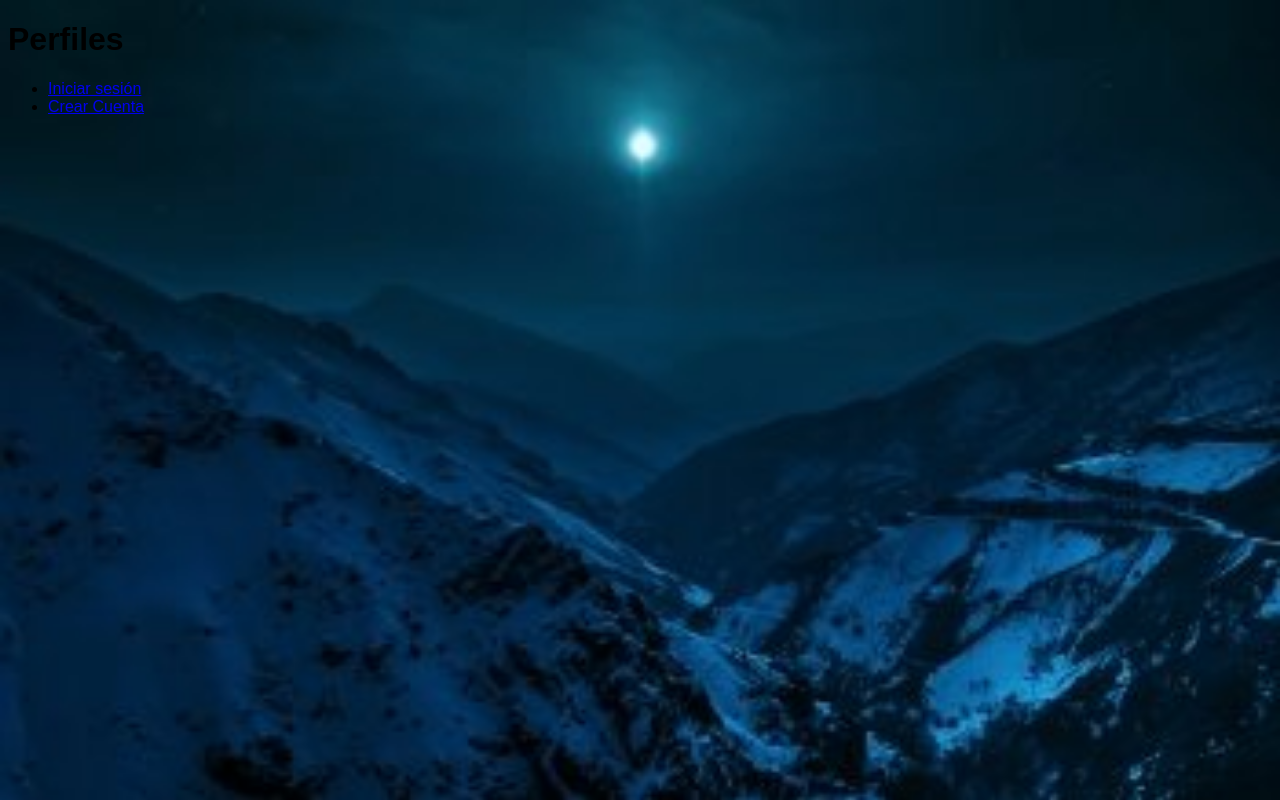
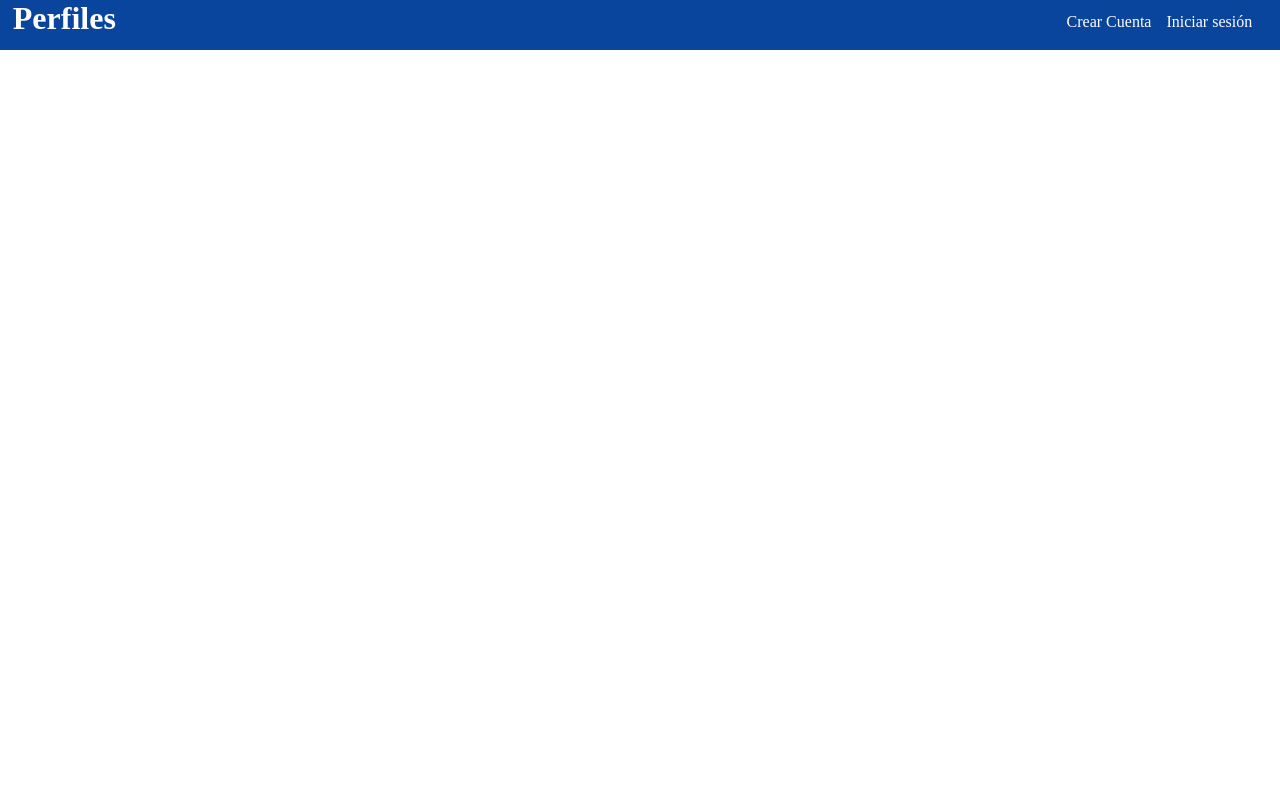
Before and after one commit to FacundoCarollo/Perfiles-, a plain HTML site: page index.html in a window 1280 px wide. Drawn offline with Linux system fonts and the light colour scheme.

Commit message:
ordeno y le doy color al header

```diff
--- a/estilos.css
+++ b/estilos.css
@@ -1,12 +1,60 @@
-body {
-    background-image:url(imagenes/fondo.jpg);
-    background-size: cover;
-    font-family: Arial, Helvetica, sans-serif;
+* {
+    list-style: none;
+    margin: 0;
+    padding: 0;
+    align-items: center;
+}
+
+
+
+
+
+header {
+    width: 100%;
+    height: 50px;
+    background: #0A459D;
+    color: #fff;
+    position: fixed;
+    top: 0;
+    left: 0;
+    text-decoration: none;
 
 }
 
-.titulo {
-    color: white;
-    text-align: center;
-    padding: 10px;
+.contenedor {
+    width: 98%;
+    margin: auto;
+
+
 }
+
+h1 {
+    float: left;
+    line-height: normal;
+}
+
+header .contenedor {
+    display: table;
+}
+
+.inicio1 {
+    display: flex;
+    line-height: 16px;
+    right: 0;
+    float: right;
+
+}
+.inicio1 ul li a {
+    text-decoration: none;
+    color: #fff;
+   text-align:center;
+
+
+}
+
+.inicio1 li {
+   float: right;
+    display: inline;
+    padding-top: 14px;
+    padding-right: 15px;
+}
--- a/index.html
+++ b/index.html
@@ -1,9 +1,9 @@
 <!DOCTYPE html>
 <html lang="en">
 <head>
-    <meta charset="UTF-8">
+    <meta http-equiv="Content-Type" content="text/html; charset=utf-8"/>
     <meta name="viewport" content="width=device-width, initial-scale=1.0">
-    <title>Perfile</title>
+    <title>Perfiles</title>
     <link rel="stylesheet" href="estilos.css">
 </head>
 <body>
```
